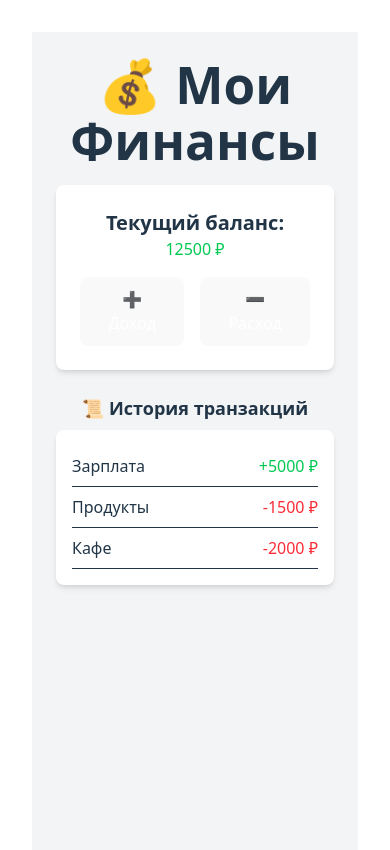
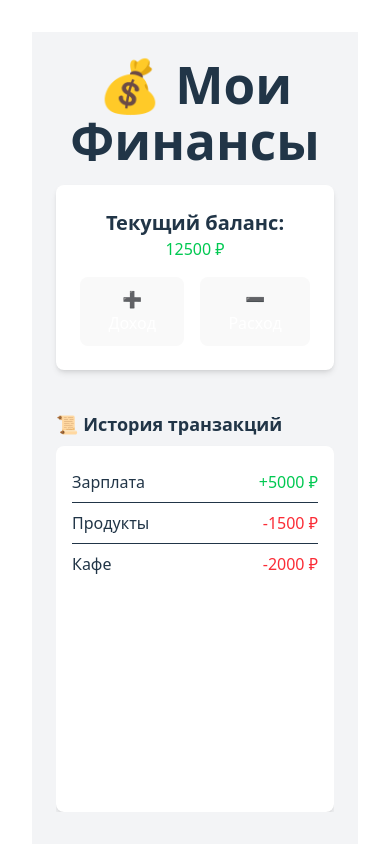
Before and after one commit to aamarsel/afini, a Vue app: page / in a window 390 px wide. Shown: the top 850 px of the page. Built offline with nearby package versions, Linux system fonts and the light colour scheme.

Commit message:
add reusable components & responsive design

```diff
--- a/src/App.vue
+++ b/src/App.vue
@@ -1,38 +1,23 @@
-<script setup lang="ts">
-import { useFinanceStore } from '@/stores/useFinanceStore';
-import { useBalance } from '@/composables/useBalance';
-import ACard from '@/components/ACard.vue';
-import AButton from '@/components/AButton.vue';
-import { AColor } from './types/common';
-import { TransactionType } from './types/finance';
-
-const financeStore = useFinanceStore();
-const { balance, transactions } = financeStore;
-const { addTransaction } = useBalance();
-</script>
-
 <template>
-  <div class="min-h-screen flex flex-col items-center bg-gray-100 p-6">
+  <div class="min-h-screen flex flex-col items-center bg-gray-100 p-6 h-full">
     <h1 class="text-3xl font-bold mb-4">💰 Мои Финансы</h1>
 
-    <ACard title="Текущий баланс:">
-      <span class="text-green-500">{{ balance }} ₽</span>
-      <div class="flex gap-4 mt-4">
-        <AButton :color="AColor.Green" text="➕ Доход" @click="addTransaction(TransactionType.Income, 1000, 'Бонус')" />
-        <AButton :color="AColor.Red" text="➖ Расход" @click="addTransaction(TransactionType.Expense, 500, 'Кофе')" />
-      </div>
-    </ACard>
+    <BalanceCard :balance="balance" @add-transaction="addTransaction" />
 
-    <div class="mt-6 w-full max-w-md">
-      <h3 class="text-lg font-semibold mb-2">📜 История транзакций</h3>
-      <ul class="bg-white p-4 rounded-lg shadow-md">
-        <li v-for="tx in transactions" :key="tx.id" class="flex justify-between py-2 border-b">
-          <span>{{ tx.description }}</span>
-          <span :class="tx.type === 'income' ? 'text-green-500' : 'text-red-500'">
-            {{ tx.type === 'income' ? '+' : '-' }}{{ tx.amount }} ₽
-          </span>
-        </li>
-      </ul>
+    <div class="flex flex-col w-full max-w-md flex-1 min-h-0 overflow-hidden pb-10 pt-10">
+      <TransactionHistory :transactions="transactions" />
     </div>
   </div>
 </template>
+
+<script setup lang="ts">
+import { useFinanceStore } from "@/stores/useFinanceStore";
+import { useBalance } from "@/composables/useBalance";
+import BalanceCard from "@/components/BalanceCard.vue";
+import TransactionHistory from "@/components/TransactionHistory.vue";
+import { storeToRefs } from "pinia";
+
+const financeStore = useFinanceStore();
+const { balance, transactions } = storeToRefs(financeStore);
+const { addTransaction } = useBalance();
+</script>
--- a/src/components/AButton.vue
+++ b/src/components/AButton.vue
@@ -1,26 +1,13 @@
 <script setup lang="ts">
-import { computed } from 'vue';
-import { AColor } from '@/types/common';
-
 interface Props {
-	color?: AColor;
 	text: string;
 }
 
-const props = defineProps<Props>();
-
-const buttonClasses = computed(() => ({
-	'bg-green-500': props.color === AColor.Green,
-	'bg-red-500': props.color === AColor.Red,
-	'bg-blue-500': props.color === AColor.Blue,
-}));
+defineProps<Props>();
 </script>
 
 <template>
-	<button
-		class="text-white px-4 py-2 rounded-lg hover:opacity-90 transition-opacity"
-		:class="buttonClasses"
-	>
+	<button class="text-white px-4 py-2 rounded-lg hover:opacity-90 transition-opacity">
 		{{ text }}
 	</button>
 </template>
--- /dev/null
+++ b/src/components/BalanceCard.vue
@@ -0,0 +1,23 @@
+<template>
+    <ACard title="Текущий баланс:">
+        <span class="text-green-500">{{ balance }} ₽</span>
+        <div class="flex gap-4 mt-4">
+            <AButton :color="AColor.Green" text="➕ Доход"
+                @click="emit('add-transaction', TransactionType.Income, 1000, 'Бонус')" />
+            <AButton :color="AColor.Red" text="➖ Расход"
+                @click="emit('add-transaction', TransactionType.Expense, 500, 'Кофе')" />
+        </div>
+    </ACard>
+</template>
+<script setup lang="ts">
+import ACard from "@/components/ACard.vue";
+import AButton from "@/components/AButton.vue";
+import { AColor } from "@/types/common";
+import { TransactionType } from "@/types/finance";
+
+defineProps<{
+    balance: number;
+}>();
+
+const emit = defineEmits(["add-transaction"]);
+</script>
--- /dev/null
+++ b/src/components/TransactionHistory.vue
@@ -0,0 +1,23 @@
+<template>
+    <div class="flex flex-col flex-1 min-h-0 overflow-hidden">
+        <h3 class="text-lg font-semibold mb-2 flex items-center gap-2">
+            📜 История транзакций
+        </h3>
+        <ul class="bg-white p-4 rounded-lg shadow-md flex-1 min-h-0 overflow-y-auto">
+            <li v-for="tx in transactions" :key="tx.id" class="flex justify-between py-2 border-b last:border-b-0">
+                <span>{{ tx.description }}</span>
+                <span :class="tx.type === TransactionType.Income ? 'text-green-500' : 'text-red-500'">
+                    {{ tx.type === TransactionType.Income ? '+' : '-' }}{{ tx.amount }} ₽
+                </span>
+            </li>
+        </ul>
+    </div>
+</template>
+
+<script setup lang="ts">
+import { TransactionType, type Transaction } from "@/types/finance";
+
+defineProps<{
+    transactions: Transaction[];
+}>();
+</script>
--- a/src/stores/useFinanceStore.ts
+++ b/src/stores/useFinanceStore.ts
@@ -18,7 +18,7 @@ export const useFinanceStore = defineStore('finance', () => {
 			description,
 		});
 
-		if (type === 'income') {
+		if (type === TransactionType.Income) {
 			balance.value += amount;
 		} else {
 			balance.value -= amount;
--- a/src/style.css
+++ b/src/style.css
@@ -1,3 +1,8 @@
+html, body, #app {
+  height: 100%;
+  overflow: hidden;
+}
+
 :root {
   font-family: system-ui, Avenir, Helvetica, Arial, sans-serif;
   line-height: 1.5;
```
